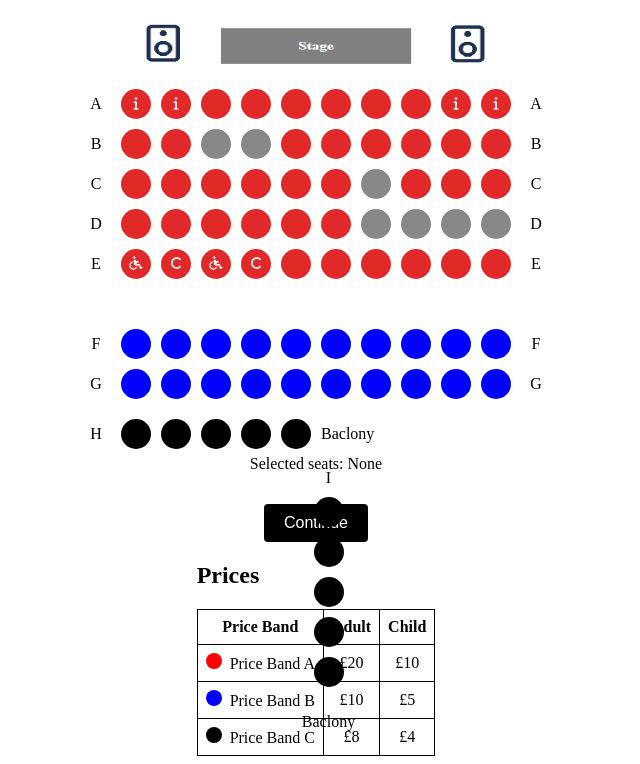
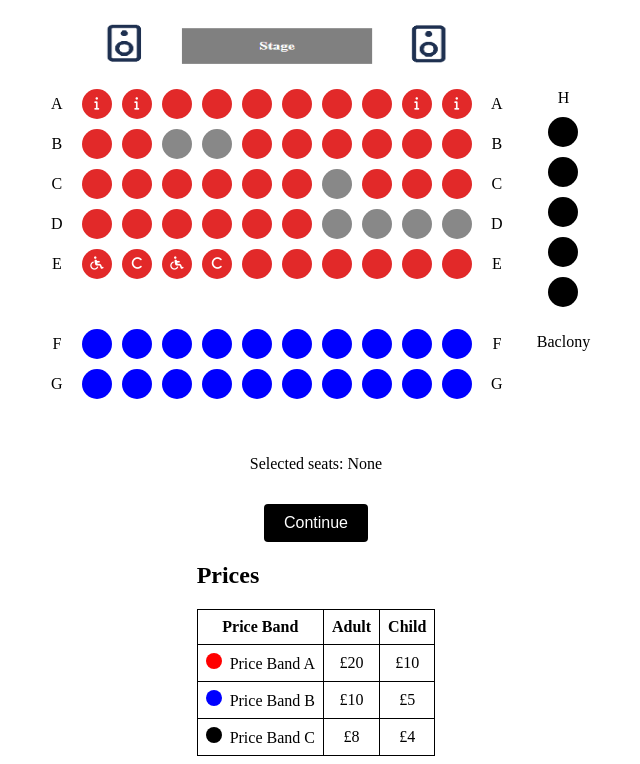
Before and after one commit to cmnad/seating-plan-v2, a plain HTML site: page index.html in a window 1280 px wide. Shown: the part 69-833 px from the top of the page, without its empty margins (324-964 px from the left). Drawn offline with Linux system fonts and the light colour scheme.

Commit message:
Update index.html

```diff
--- a/index.html
+++ b/index.html
@@ -3,14 +3,16 @@
 <head>
   <meta charset="UTF-8">
   <title>Choose Seats</title>
-  <link rel="stylesheet" type="text/css" href="/seating-plan-v2/src/styles.css">
+  <link rel="stylesheet" type="text/css" href="/src/styles.css">
   <script src="https://kit.fontawesome.com/5d3ed99540.js" crossorigin="anonymous"></script>
 </head>
 <body>
 	<a tabindex="0" href="#" id="shortcuts-link" class="shortcutsLink" role="button">View shortcut keys</a>
   <h1>Choose Seats</h1>
   <div class="seating-plan-container" aria-label="Seating Plan">
-    <img src="/seating-plan-v2/src/venue-bg.png" alt="Seating plan" aria-describedby="seating-plan-description">
+    <img src="/src/venue-bg.png" alt="Seating plan" aria-describedby="seating-plan-description">
+    <div class="seats-container">
+    <div class="main-seats-container">
       <div class="row">
         <div class="row-name" aria-label="Row A">A</div>
         <button class="seat band-a" tabindex="0" title="A1 - £20. In front of large speaker"><i class="fa-solid fa-info"></i></button>
@@ -109,8 +111,10 @@
         <button class="seat band-b" tabindex="0" title="G10 - £10"></i></button>
         <div class="row-name" aria-label="Row G">G</div>
       </div>
-    <div class="row left">
-      <div class="row-name" aria-label="Balcony Left Row H">H</div>
+    </div>
+    <div class="balcony-seats-contianer">
+      <div class="row right">
+        <div class="row-name" aria-label="Balcony Right Row H">H</div>
         <button class="seat band-c" tabindex="0" title="H1 - £20"></button>
         <button class="seat band-c" tabindex="0" title="H2 - £20"></button>
         <button class="seat band-c" tabindex="0" title="H3 - £20"></button>
@@ -118,14 +122,7 @@
         <button class="seat band-c" tabindex="0" title="H5 - £20"></button>
         <p>Baclony</p>
       </div>
-    <div class="row right">
-      <div class="row-name" aria-label="Balcony Right Row I">I</div>
-      <button class="seat band-c" tabindex="0" title="I1 - £20"></button>
-      <button class="seat band-c" tabindex="0" title="I2 - £20"></button>
-      <button class="seat band-c" tabindex="0" title="I3 - £20"></button>
-      <button class="seat band-c" tabindex="0" title="I4 - £20"></button>
-      <button class="seat band-c" tabindex="0" title="I5 - £20"></button>
-      <p>Baclony</p>
+    </div>
   </div>
   </div>
   <div id="seating-plan-description" class="sr-only">
@@ -135,8 +132,7 @@
         <li>There is an aisle between rows E and F</li>
         <li>Either side of the stage is a large speaker infront of seats A1, A2 and A9, A10</li>
         <li>Accessible designated spaces for wheelchairs can be found in row E</li>
-        <li>There are 2 balconies either side of and overlooking the stage</li>
-        <li>The left baclony is row H and the right balcony is row I</li>
+        <li>There is a balcony, row H, on the right overlooking the stage</li>
       </ul>
   </div>
 
@@ -197,6 +193,6 @@
     </footer>
   </dialog>
 
-  <script src="/seating-plan-v2/src/index.js"></script>
+  <script src="/src/index.js"></script>
 </body>
 </html>
```
Lines whose indentation alone changed are shown as unchanged.
